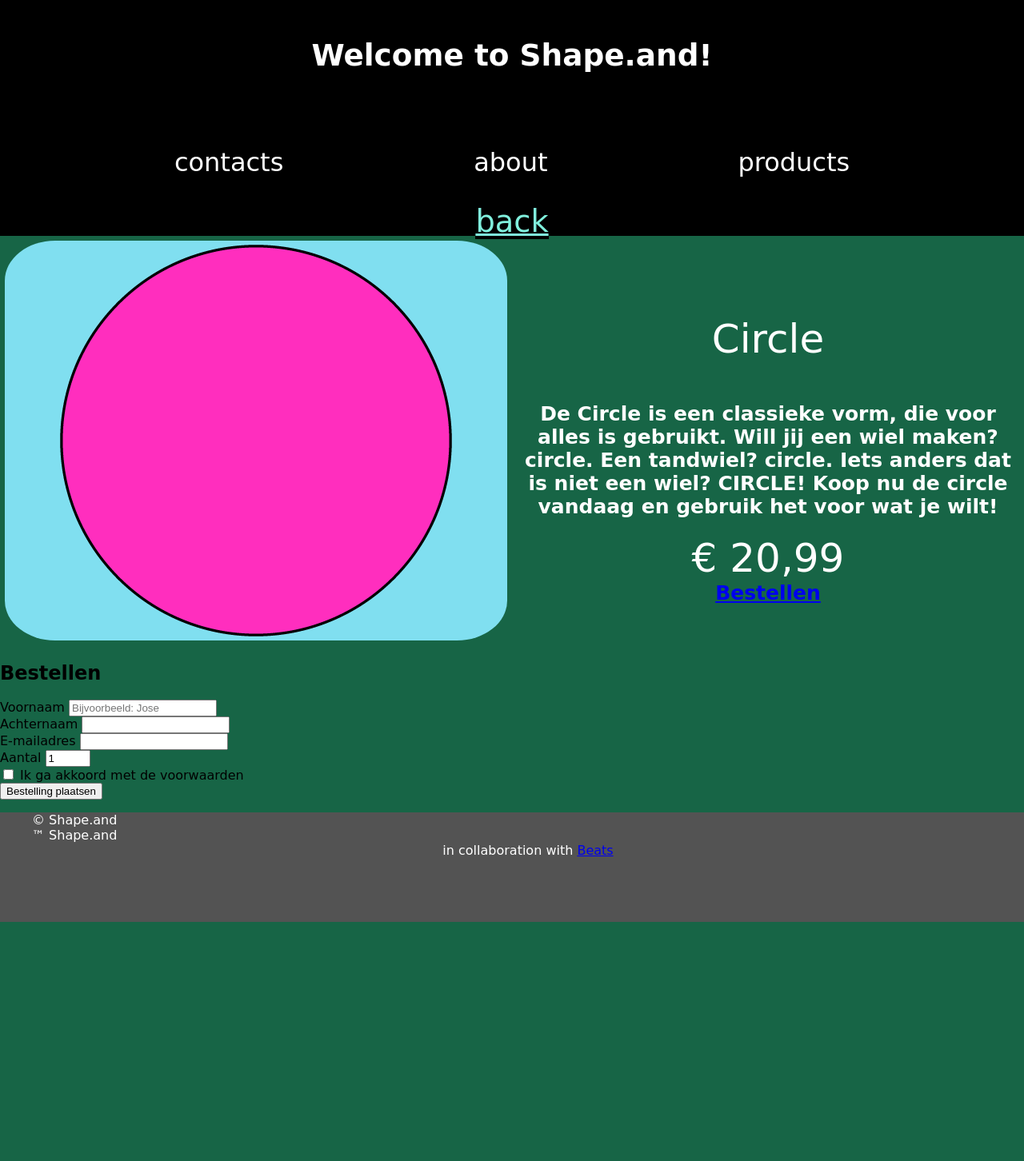
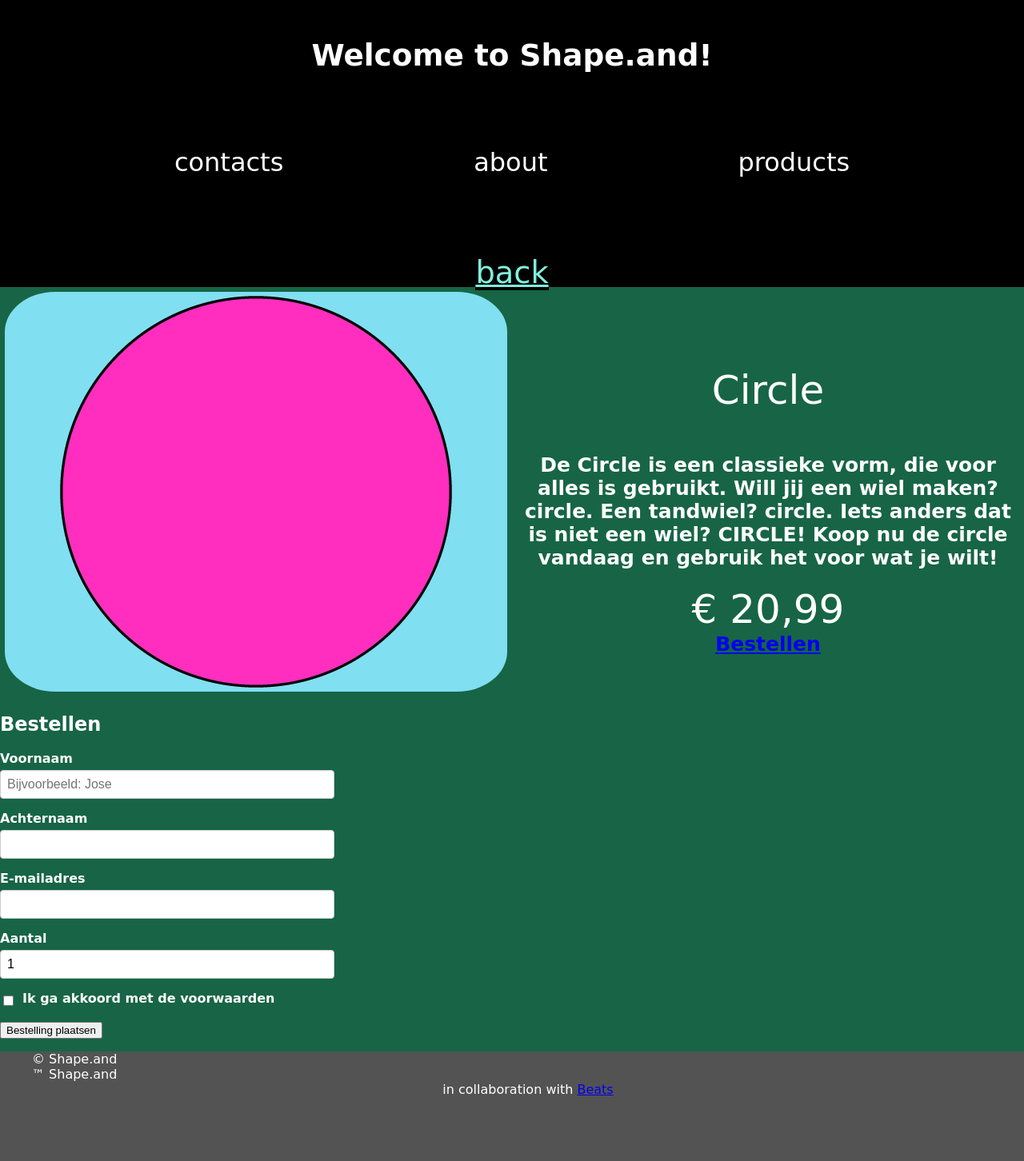
Before and after one commit to Mark-JanKuijper/web-dev, a PHP site: page /Bestellen.php in a window 1280 px wide. Shown: the whole page at 80% size. Before the commit the page ends 1153 px from the top, so only its background shows below. Run offline with PHP 8.4, Linux system fonts and the light colour scheme.

Commit message:
mijn webshop verandert de bestel formulier

```diff
--- a/workshops/mijn_webshop/Bestellen.php
+++ b/workshops/mijn_webshop/Bestellen.php
@@ -30,9 +30,11 @@
       </div>
     </div>
 
-    <h2>Bestellen</h2>
+
 
     <form class="formulier">
+
+    <h2>Bestellen</h2>
         <div class="veld">
             <label for="voornaam">Voornaam</label>
             <input type="text" name="voornaam" id="voornaam" placeholder="Bijvoorbeeld: Jose" required>
@@ -53,7 +55,7 @@
             <input type="number" name="aantal" id="aantal" min="1" max="99" value="1" required>
         </div>
 
-        <div class="veld">
+        <div class="veld vinkje">
             <input type="checkbox" name="voorwaarden" id="voorwaarden" required>
             <label for="voorwaarden">Ik ga akkoord met de voorwaarden</label>
         </div>
--- a/workshops/mijn_webshop/style.css
+++ b/workshops/mijn_webshop/style.css
@@ -31,6 +31,7 @@
     gap: 20px;
     width: 100%;
     padding-left: 0px;
+    padding-bottom: 5%;
 }
 
 body {
@@ -193,3 +194,37 @@ body {
 
 
 /* bestell pagina */
+
+.formulier {
+    max-width: 400px;
+    color: #ffffff;
+}
+
+.veld {
+    margin-bottom: 15px;
+}
+
+.veld label {
+    display: block;
+    margin-bottom: 5px;
+    font-weight: bold;
+}
+
+.veld input,
+.veld select {
+    width: 100%;
+    padding: 8px;
+    border: 1px solid #cccccc;
+    border-radius: 4px;
+    font-size: 16px;
+}
+
+.vinkje {
+    display: flex;
+    gap: 8px;
+    align-items: center;
+}
+
+.vinkje input {
+    width: auto;
+}
```
